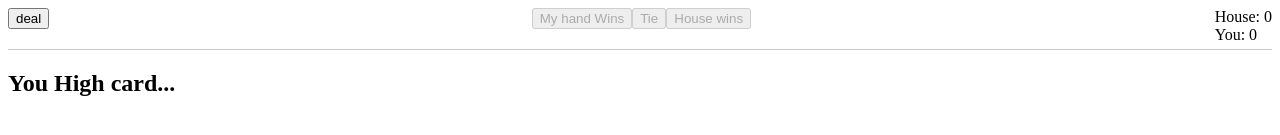
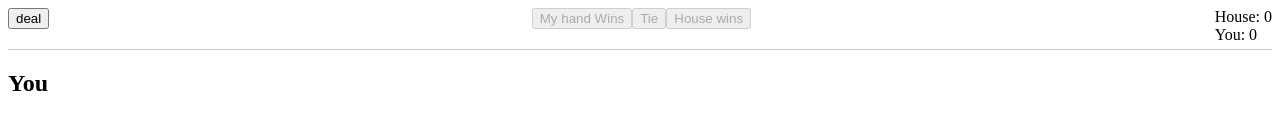
Before and after one commit to ruanha/stoopid-poker, an Angular app: page / in a window 1280 px wide. Shown: the part 449-584 px from the top of the page. Built offline with nearby package versions, Linux system fonts and the light colour scheme.

Commit message:
fix player show named hand

```diff
--- a/src/app/app.component.html
+++ b/src/app/app.component.html
@@ -30,6 +30,6 @@
 
     </div>
 
-    <h2>You <span>{{ namedHandService.name(playerHand) }}</span></h2>
+    <h2>You <span *ngIf="hands.length && !dealt">{{ namedHandService.name(playerHand) }}</span></h2>
     <app-hand [hand]="playerHand"></app-hand>
 </div>
```
